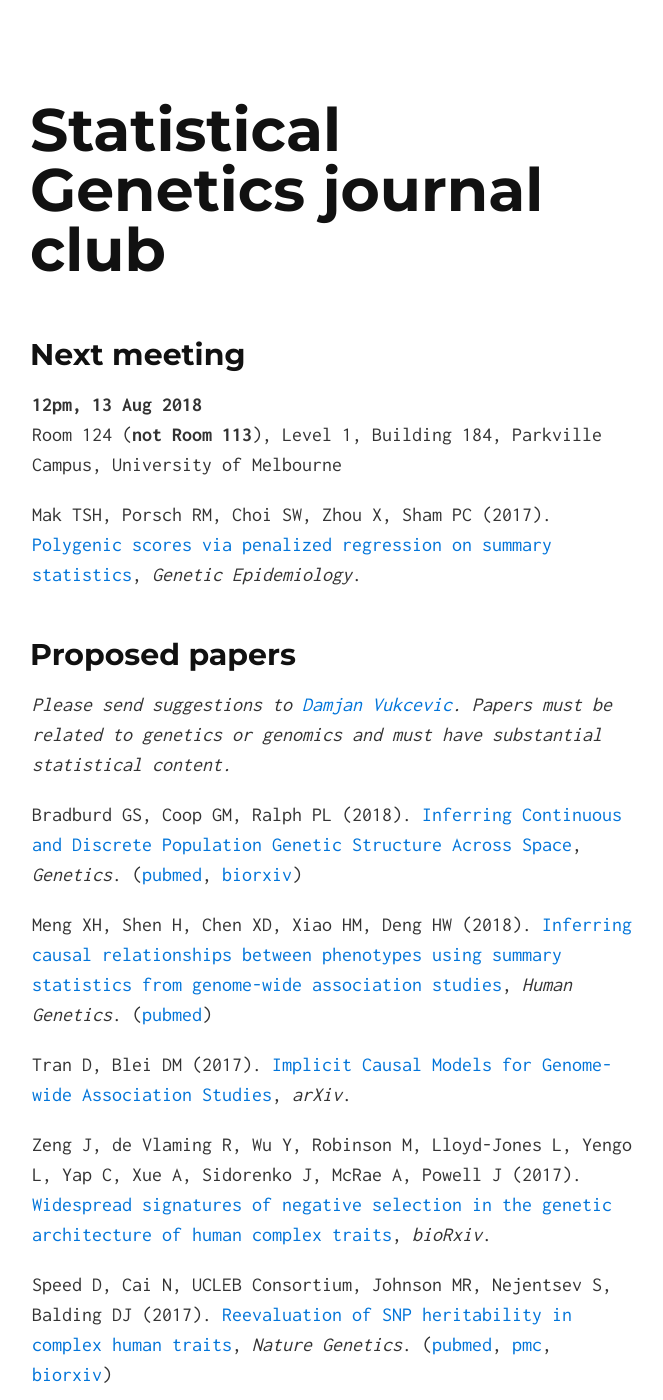
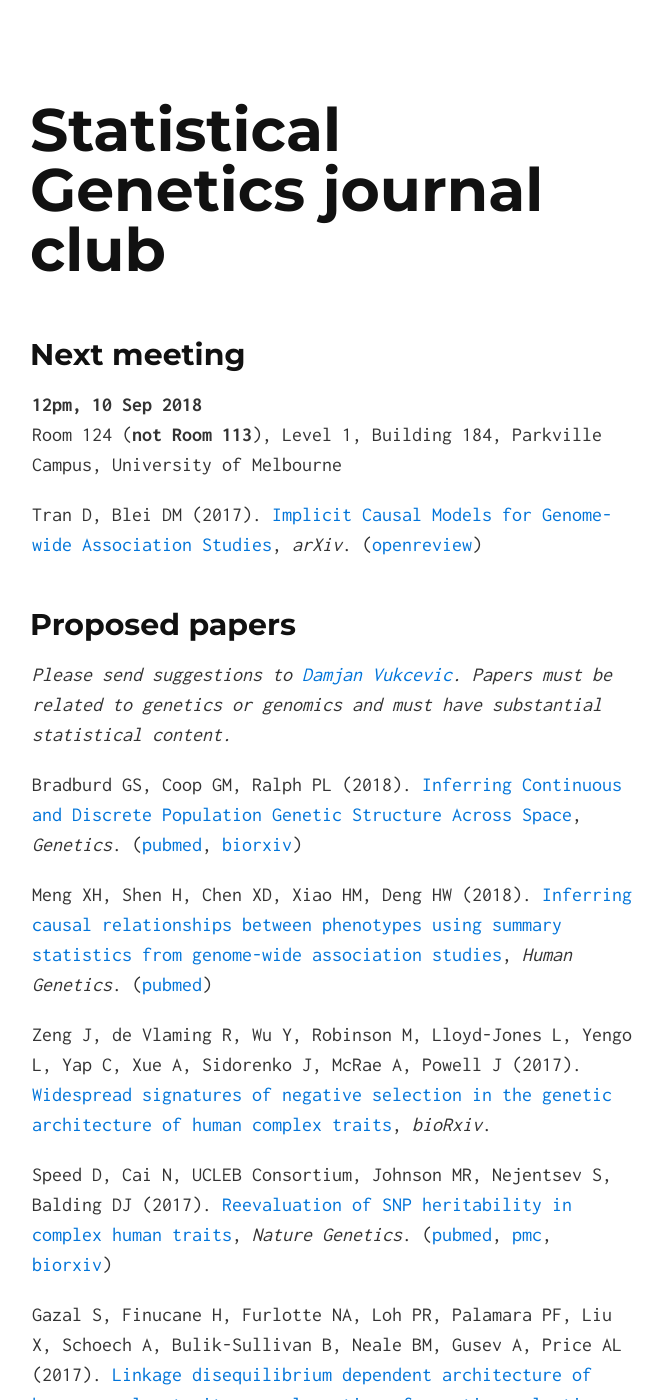
Before and after one commit to melbintgen/statgen-journal-club, a Jekyll site: the page built from index.md, in a window 1280 px wide and 1400 px high. Shown: the whole window, without its empty margins (308-971 px from the left). Built offline with Jekyll 4.4.1, drawn with Linux system fonts in a browser that asks for light colours; our own code applies the rules of GitHub Pages for plain Markdown files; some of the changed text lies outside the part shown.

Commit message:
Announce meeting for 10 Sep 2018

```diff
--- a/index.md
+++ b/index.md
@@ -5,14 +5,13 @@ layout: default
 
 ## Next meeting
 
-**12pm, 13 Aug 2018**
+**12pm, 10 Sep 2018**
 Room 124 (**not Room 113**), Level 1, Building 184, Parkville Campus,
 University of Melbourne
 
-Mak TSH, Porsch RM, Choi SW, Zhou X, Sham PC (2017).  [Polygenic scores via
-penalized regression on summary
-statistics](https://doi.org/10.1002/gepi.22050), *Genetic Epidemiology*.
-
+Tran D, Blei DM (2017).  [Implicit Causal Models for Genome-wide Association
+Studies](https://arxiv.org/abs/1710.10742), *arXiv*.
+([openreview](https://openreview.net/forum?id=SyELrEeAb))
 
 
 ## Proposed papers
@@ -32,9 +31,6 @@ Meng XH, Shen H, Chen XD, Xiao HM, Deng HW (2018).  [Inferring causal
 relationships between phenotypes using summary statistics from genome-wide
 association studies](https://doi.org/10.1007/s00439-018-1876-1), *Human
 Genetics*.  ([pubmed](https://www.ncbi.nlm.nih.gov/pubmed/29460149))
-
-Tran D, Blei DM (2017).  [Implicit Causal Models for Genome-wide Association
-Studies](https://arxiv.org/abs/1710.10742), *arXiv*.
 
 Zeng J, de Vlaming R, Wu Y, Robinson M, Lloyd-Jones L, Yengo L, Yap C, Xue A,
 Sidorenko J, McRae A, Powell J (2017).  [Widespread signatures of negative
```
Also changed, not shown: other parts of index.md (+4 -0 lines).
